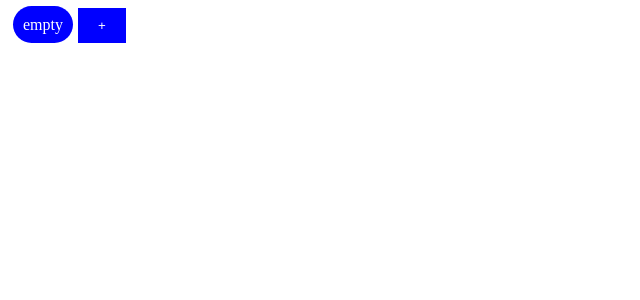
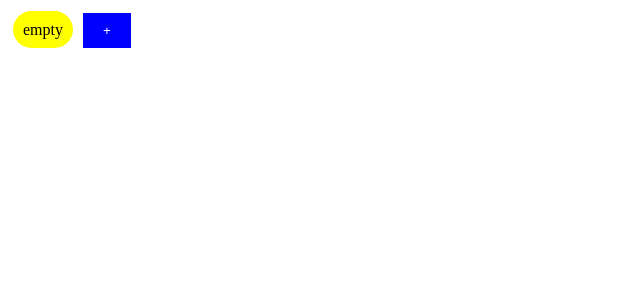
Before and after one commit to AnnAntonova2310/Basket, a React (Create React App) app: page / in a window 1280 px wide. Shown: the top 300 px of the page, without its empty margins (0-640 px from the left). Built offline with nearby package versions, Linux system fonts and the light colour scheme.

Commit message:
Dinamic classes

```diff
--- a/src/Components/counter.tsx
+++ b/src/Components/counter.tsx
@@ -1,15 +1,19 @@
 import React from 'react';
 
 const Counter = () => {
-    let count=0;
-    const formatCount =()=> {
+    let count = 0;
+    const formatCount = () => {
         return count === 0 ? 'empty' : count
     }
-
+    const getBageClasses = () => {
+        let classes = 'badge m-2 '
+        classes += count === 0 ? 'bg-warning' : 'bg-primary'
+        return classes
+    }
     return (
         <>
-            <span className={'badge bg-primary'}>{formatCount()}</span>
-            <button className={'btn bg-primary'}>+</button>
+            <span className={getBageClasses()}>{formatCount()}</span>
+            <button className={'btn bg-primary m-2'}>+</button>
         </>
     );
 };
--- a/src/index.css
+++ b/src/index.css
@@ -1,6 +1,5 @@
 .badge {
     padding: 10px;
-    margin: 5px;
     border-radius: 30px;
     width: 20px;
     height: 20px;
@@ -30,3 +29,7 @@
     background-color: green;
     color: white;
 }
+
+.m-2 {
+    margin: 5px;
+}
```
